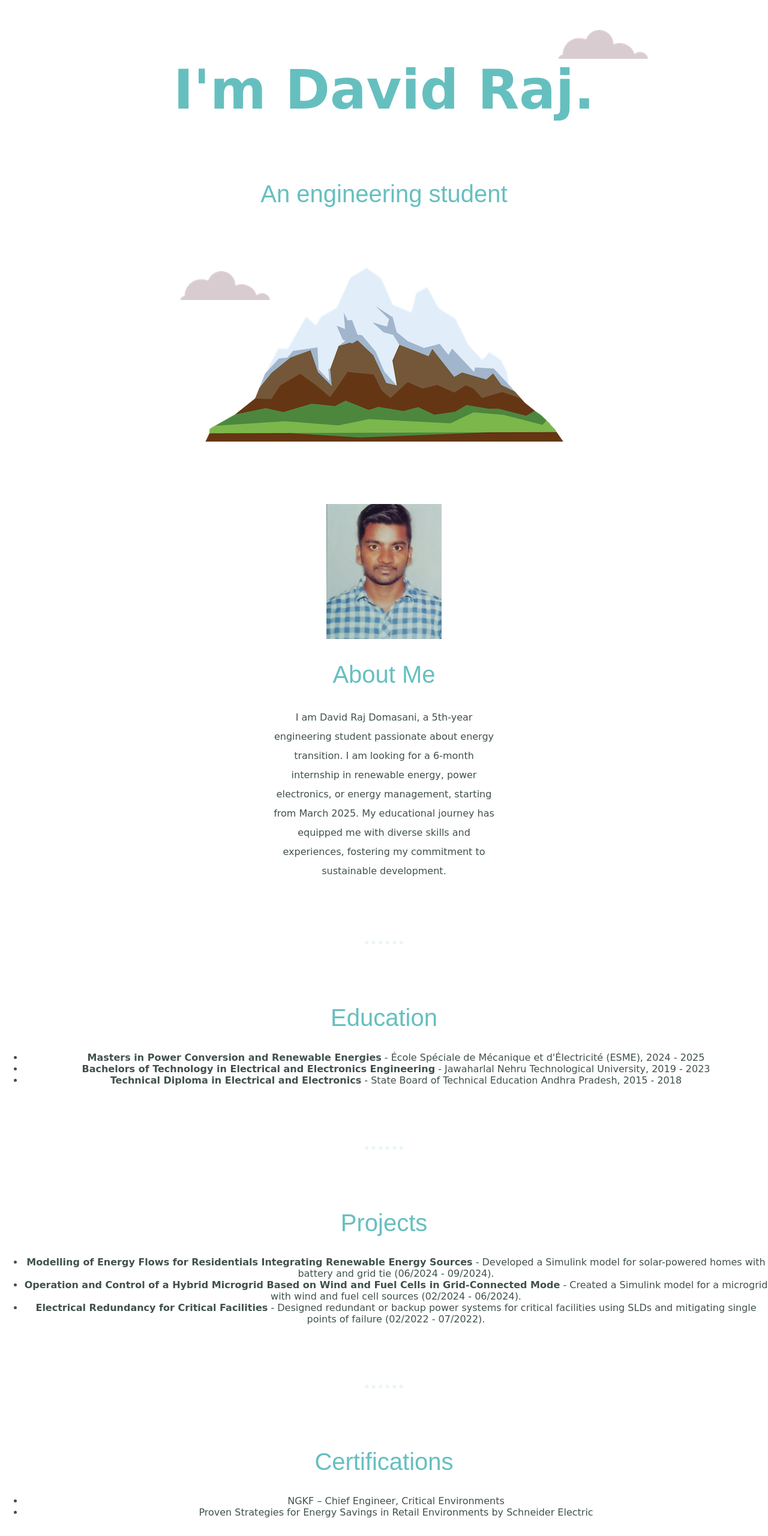
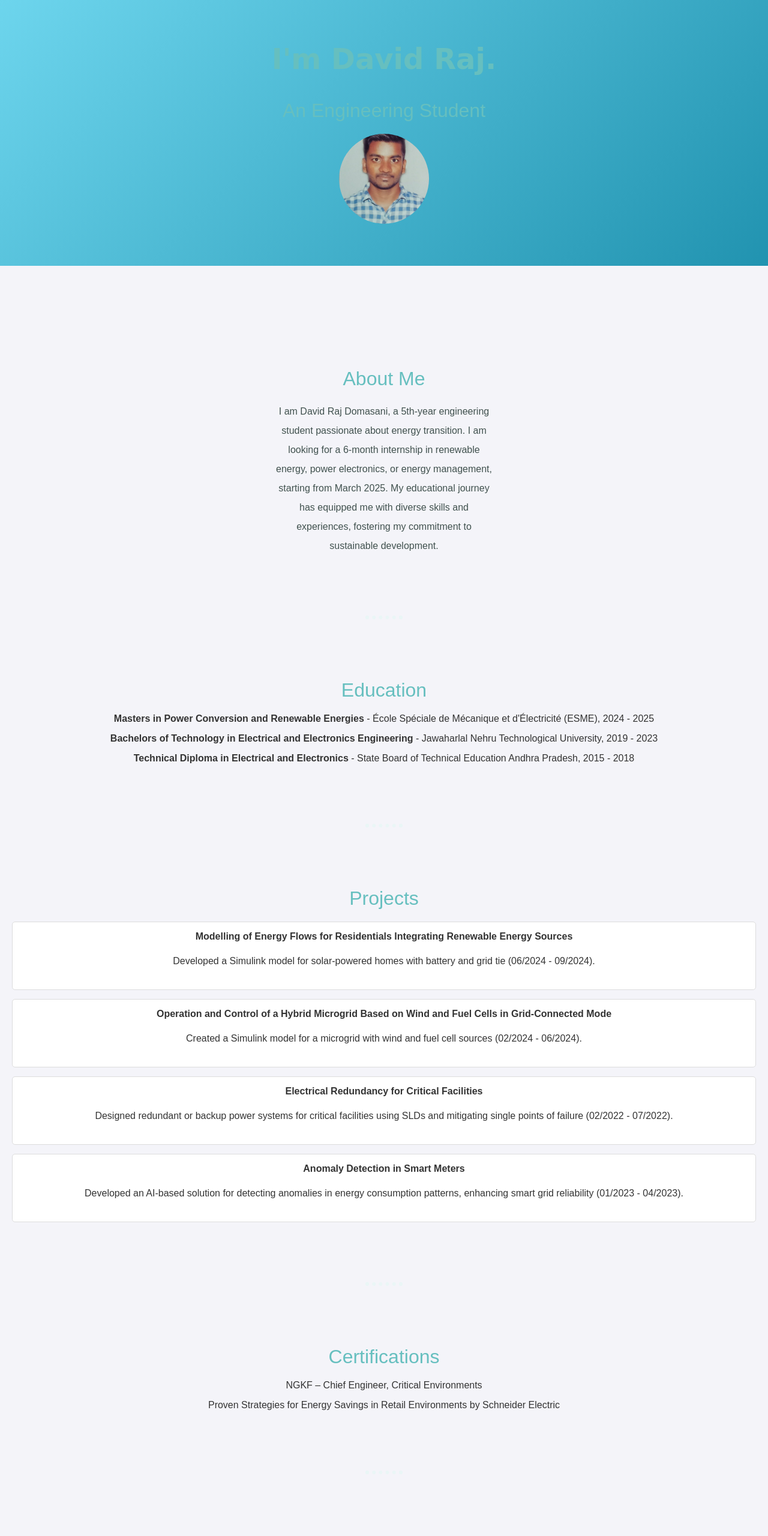
Before and after one commit to Davidyadav19/my-website, a plain HTML site: page index.html in a window 1280 px wide. Shown: the top 2560 px of the page at 60% size. Drawn offline with Linux system fonts and the light colour scheme.

Commit message:
Update index.html

```diff
--- a/index.html
+++ b/index.html
@@ -6,18 +6,114 @@
     <link rel="stylesheet" href="styles.css">
     <link rel="icon" href="favicon.ico">
     <link rel="https://fonts.google.com/share?selection.family=Comforter%20Brush%7CM%20PLUS%202%7CMerriweather%20Sans:wght@300%7CMontagu%20Slab%7CPacifico" href="/css/master.css">
+    <style>
+      body {
+        font-family: Arial, sans-serif;
+        margin: 0;
+        padding: 0;
+        background-color: #f4f4f9;
+        color: #333;
+      }
+
+      .topcontainer {
+        background: linear-gradient(135deg, #6dd5ed, #2193b0);
+        color: white;
+        text-align: center;
+        padding: 50px 0;
+      }
+
+      .profile-image {
+        border-radius: 50%;
+        width: 150px;
+        height: 150px;
+        object-fit: cover;
+        margin: 20px auto;
+        display: block;
+      }
+
+      h1, h2, h3 {
+        margin: 0;
+      }
+
+      h1 {
+        font-size: 3rem;
+      }
+
+      h2 {
+        font-size: 2rem;
+        margin: 20px 0;
+      }
+
+      .middle-container {
+        padding: 50px 20px;
+      }
+
+      .projects ul, .education ul, .certifications ul {
+        list-style: none;
+        padding: 0;
+      }
+
+      .projects ul li, .education ul li, .certifications ul li {
+        margin: 15px 0;
+      }
+
+      .contact-me {
+        text-align: center;
+        margin: 40px 0;
+      }
+
+      .btn {
+        display: inline-block;
+        padding: 10px 20px;
+        background-color: #2193b0;
+        color: white;
+        text-decoration: none;
+        border-radius: 5px;
+      }
+
+      .btn:hover {
+        background-color: #6dd5ed;
+      }
+
+      .bottom-container {
+        background-color: #333;
+        color: white;
+        text-align: center;
+        padding: 20px 0;
+      }
+
+      .footer-link {
+        color: #6dd5ed;
+        margin: 0 10px;
+        text-decoration: none;
+      }
+
+      .footer-link:hover {
+        color: #2193b0;
+      }
+
+      .project-image {
+        width: 100%;
+        border-radius: 5px;
+      }
+
+      .project-card {
+        border: 1px solid #ddd;
+        border-radius: 5px;
+        padding: 15px;
+        margin: 15px 0;
+        background: #fff;
+      }
+    </style>
   </head>
   <body>
     <div class="topcontainer">
-      <img class="top-cloud"src="cloud.png" alt="cant display">
       <h1>I'm David Raj.</h1>
-      <h2>An engineering student</h2>
-      <img class="bottom-cloud" src="cloud.png" alt="cant display">
-      <img src="mountain.png" alt="cant d">
+      <h2>An Engineering Student</h2>
+      <img class="profile-image" src="https://raw.githubusercontent.com/Davidyadav19/my-website/main/CV%20Photo.jpeg" alt="Profile Picture">
     </div>
     <div class="middle-container">
       <div class="profile">
-        <img class="profile-image"src="https://github.com/Davidyadav19/my-website/blob/main/CV%20Photo.jpeg?raw=true" alt="Cant show image">
         <h2>About Me</h2>
         <p class="hello-description">I am David Raj Domasani, a 5th-year engineering student passionate about energy transition. I am looking for a 6-month internship in renewable energy, power electronics, or energy management, starting from March 2025. My educational journey has equipped me with diverse skills and experiences, fostering my commitment to sustainable development.</p>
       </div>
@@ -34,9 +130,22 @@
       <div class="projects">
         <h2>Projects</h2>
         <ul>
-          <li><strong>Modelling of Energy Flows for Residentials Integrating Renewable Energy Sources</strong> - Developed a Simulink model for solar-powered homes with battery and grid tie (06/2024 - 09/2024).</li>
-          <li><strong>Operation and Control of a Hybrid Microgrid Based on Wind and Fuel Cells in Grid-Connected Mode</strong> - Created a Simulink model for a microgrid with wind and fuel cell sources (02/2024 - 06/2024).</li>
-          <li><strong>Electrical Redundancy for Critical Facilities</strong> - Designed redundant or backup power systems for critical facilities using SLDs and mitigating single points of failure (02/2022 - 07/2022).</li>
+          <li class="project-card">
+            <strong>Modelling of Energy Flows for Residentials Integrating Renewable Energy Sources</strong>
+            <p>Developed a Simulink model for solar-powered homes with battery and grid tie (06/2024 - 09/2024).</p>
+          </li>
+          <li class="project-card">
+            <strong>Operation and Control of a Hybrid Microgrid Based on Wind and Fuel Cells in Grid-Connected Mode</strong>
+            <p>Created a Simulink model for a microgrid with wind and fuel cell sources (02/2024 - 06/2024).</p>
+          </li>
+          <li class="project-card">
+            <strong>Electrical Redundancy for Critical Facilities</strong>
+            <p>Designed redundant or backup power systems for critical facilities using SLDs and mitigating single points of failure (02/2022 - 07/2022).</p>
+          </li>
+          <li class="project-card">
+            <strong>Anomaly Detection in Smart Meters</strong>
+            <p>Developed an AI-based solution for detecting anomalies in energy consumption patterns, enhancing smart grid reliability (01/2023 - 04/2023).</p>
+          </li>
         </ul>
       </div>
       <hr>
@@ -50,16 +159,15 @@
       <hr>
       <div class="contact-me">
         <h2>Get In Touch</h2>
-        <h3>An Engineer who wants to contribute and see world beyond self driving vehicles and renewable energy.</h3>
-        <p class="contact-message">Soon to be graduate looking to work for tech startups.</p>
-        <a class="btn" href="mailto:david.domasani@esme.fr">CONTACT ME</a>
+        <h3>A passionate engineer eager to shape a sustainable energy future through innovation and technology.</h3>
+        <p class="contact-message">Currently exploring opportunities in renewable energy and power electronics to contribute to global energy transition goals.</p>
+        <a class="btn" href="mailto:davidraj9449@gmail.com">CONTACT ME</a>
       </div>
     </div>
-
     <div class="bottom-container">
       <a class="footer-link" href="https://www.linkedin.com/in/david-raj-35366317a">LinkedIn</a>
-      <p class="copy-right">© 2025 David Raj  Domasani</p>
+      <a class="footer-link" href="https://twitter.com/">Twitter</a>
+      <p class="copy-right">© 2022 David Raj Domasani</p>
     </div>
-
   </body>
 </html>
```
